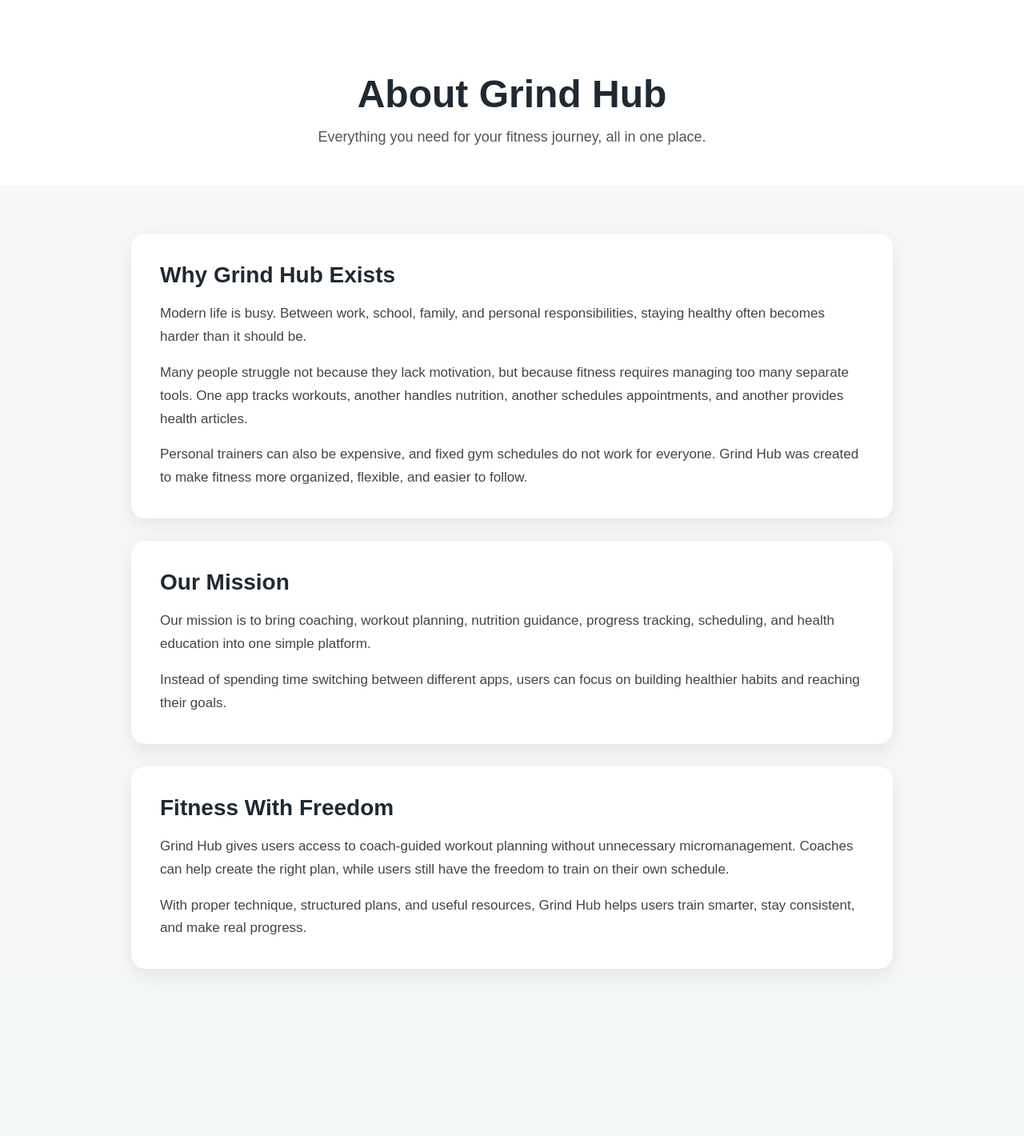
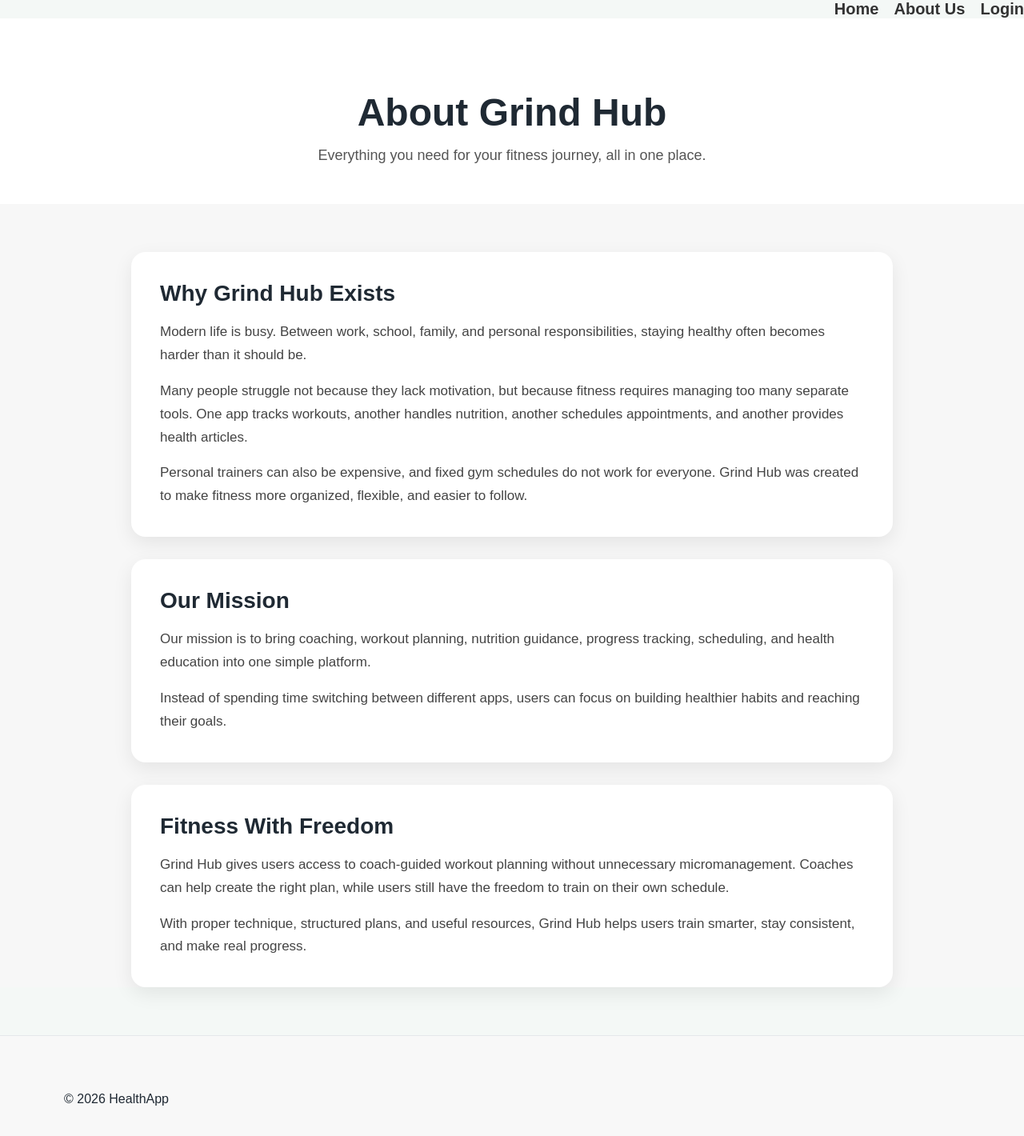
Before and after one commit to LordKN/HealthApp, a React app in the folder frontend/: page /about in a window 1280 px wide. Shown: the top 1420 px of the page at 80% size. Before the commit the page ends 1271 px from the top, so only its background shows below. Built offline with nearby package versions, Linux system fonts and the light colour scheme; the HTML template or start-up script is replaced by a standard one.

Commit message:
feat: Add navbar and footer to About, Signup, and Login pages

```diff
--- a/frontend/src/pages/About.jsx
+++ b/frontend/src/pages/About.jsx
@@ -1,8 +1,12 @@
 import "../assets/css/about.css"
+import Navbar from "../components/Navbar";
+import Footer from "../components/Footer";
 
 export default function About() {
   return (
-    <main className="about-page">
+    <>
+      <Navbar/>
+      <main className="about-page">
       <section className="about-hero">
         <h1>About Grind Hub</h1>
         <p>Everything you need for your fitness journey, all in one place.</p>
@@ -62,5 +66,7 @@ export default function About() {
         </div>
       </section>
     </main>
+      <Footer/>
+    </>
   );
 }
--- a/frontend/src/pages/Login.jsx
+++ b/frontend/src/pages/Login.jsx
@@ -1,8 +1,12 @@
 import "../assets/css/login.css";
+import Navbar from "../components/Navbar";
+import Footer from "../components/Footer";
 
 export default function Login() {
   return (
-    <main className="login-page">
+    <>
+      <Navbar/>
+      <main className="login-page">
       <div className="login-card">
         <h1>Welcome Back</h1>
 
@@ -45,5 +49,7 @@ export default function Login() {
         </div>
       </div>
     </main>
+      <Footer/>
+    </>
   );
 }
--- a/frontend/src/pages/Signup.jsx
+++ b/frontend/src/pages/Signup.jsx
@@ -1,6 +1,8 @@
 import "../assets/css/signup.css";
 import { useState } from "react";
 import { createClient, createCoach } from "../services/api.js";
+import Navbar from "../components/Navbar";
+import Footer from "../components/Footer";
 
 export default function Signup() {
   const [userType, setUserType] = useState("");
@@ -80,7 +82,9 @@ export default function Signup() {
   }
 
   return (
-    <div>
+    <>
+      <Navbar />
+      <div>
       <form className="sign-up-container" onSubmit={handleSubmit}>
         <p>
           <strong>Name: </strong> <label htmlFor="name"></label>
@@ -400,5 +404,7 @@ export default function Signup() {
         </button>
       </form>
     </div>
+    <Footer/>
+    </>
   );
 }
```
